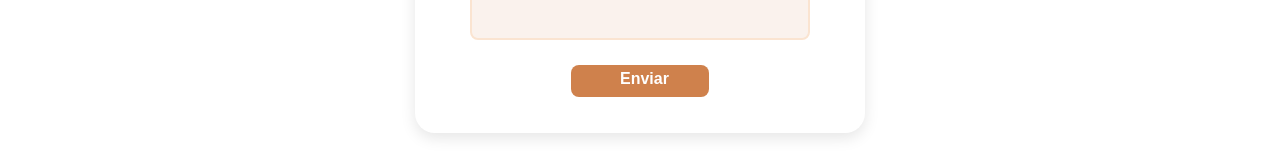
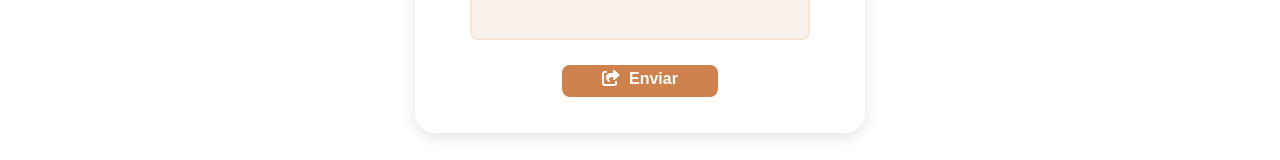
Before and after one commit to IDWGrupo27/TrabajoIntegradorFinal, a React (Create React App) app in the folder trabajo_final/: page /contacto in a window 1280 px wide. Shown: the part 624-784 px from the top of the page. Built offline with nearby package versions, Linux system fonts and the light colour scheme.

Commit message:
Instalacion libreria Fontawesome para agregar iconos

```diff
--- a/trabajo_final/package.json
+++ b/trabajo_final/package.json
@@ -3,6 +3,9 @@
   "version": "0.1.0",
   "private": true,
   "dependencies": {
+    "@fortawesome/fontawesome-svg-core": "^6.5.2",
+    "@fortawesome/free-solid-svg-icons": "^6.5.2",
+    "@fortawesome/react-fontawesome": "^0.2.1",
     "@testing-library/jest-dom": "^5.17.0",
     "@testing-library/react": "^13.4.0",
     "@testing-library/user-event": "^13.5.0",
--- a/trabajo_final/src/App.jsx
+++ b/trabajo_final/src/App.jsx
@@ -6,6 +6,8 @@ import { Home } from "./routes/Home";
 import { Contacto } from "./routes/Contacto";
 import { Institucional } from "./routes/Institucional";
 import { MensajeEnviado } from "./routes/MensajeEnviado";
+import { library } from '@fortawesome/fontawesome-svg-core'
+import { faShareFromSquare, faSearch, faHome } from "@fortawesome/free-solid-svg-icons";
 
 export const App = () => {
     return (
@@ -26,4 +28,5 @@ export const App = () => {
     );
 };
 
+library.add(faShareFromSquare, faSearch, faHome)
 export default App;
--- a/trabajo_final/src/routes/Contacto.jsx
+++ b/trabajo_final/src/routes/Contacto.jsx
@@ -1,8 +1,14 @@
 import React from "react";
 import { Link } from "react-router-dom";
 import "../css/Contacto.css";
+import { FontAwesomeIcon } from "@fortawesome/react-fontawesome";
+import { faShareFromSquare } from "@fortawesome/free-solid-svg-icons";
+import { MensajeEnviado } from "./MensajeEnviado";
 
 export const Contacto = () => {
+
+
+
     return (
         <main>
             <section className="contacto">
@@ -54,9 +60,11 @@ export const Contacto = () => {
                     </div>
 
                     <Link className="btn" to={"/mensaje-enviado"}>
-                        <i className="fa fa-share-square"></i>&nbsp; Enviar
+                        <FontAwesomeIcon icon={faShareFromSquare}/>&nbsp; Enviar
                     </Link>
+
                 </form>
+
             </section>
         </main>
     );
--- a/trabajo_final/src/routes/Home.jsx
+++ b/trabajo_final/src/routes/Home.jsx
@@ -2,6 +2,8 @@ import React from "react";
 import { Outlet, Link } from "react-router-dom";
 import Hotel from "../components/Hotel";
 import "../css/index.css";
+import { FontAwesomeIcon } from "@fortawesome/react-fontawesome";
+import { faHome, faSearch } from "@fortawesome/free-solid-svg-icons";
 
 export const Home = () => {
     return (
@@ -49,7 +51,7 @@ export const Home = () => {
                         </form>
                     </div>
                     <button type="submit" form="search-form">
-                        Buscar hoteles
+                        <FontAwesomeIcon icon={faSearch}/> Buscar hoteles
                     </button>
                 </div>
             </section>
--- a/trabajo_final/src/routes/MensajeEnviado.jsx
+++ b/trabajo_final/src/routes/MensajeEnviado.jsx
@@ -1,6 +1,8 @@
 import React from "react";
 import { Link } from "react-router-dom";
 import "../css/Contacto.css";
+import { FontAwesomeIcon } from "@fortawesome/react-fontawesome";
+import { faHome } from "@fortawesome/free-solid-svg-icons";
 
 export const MensajeEnviado = () => {
     return (
@@ -15,7 +17,7 @@ export const MensajeEnviado = () => {
                         <p>Gracias!!</p>
                     </h1>
                     <Link class="btn" to={"/"}>
-                        <i class="fa fa-home"></i>
+                       <FontAwesomeIcon icon={faHome}/>
                     </Link>
                 </div>
             </section>
```
Also changed, not shown: 1 other file (tests, documents, lock files or other folders).
